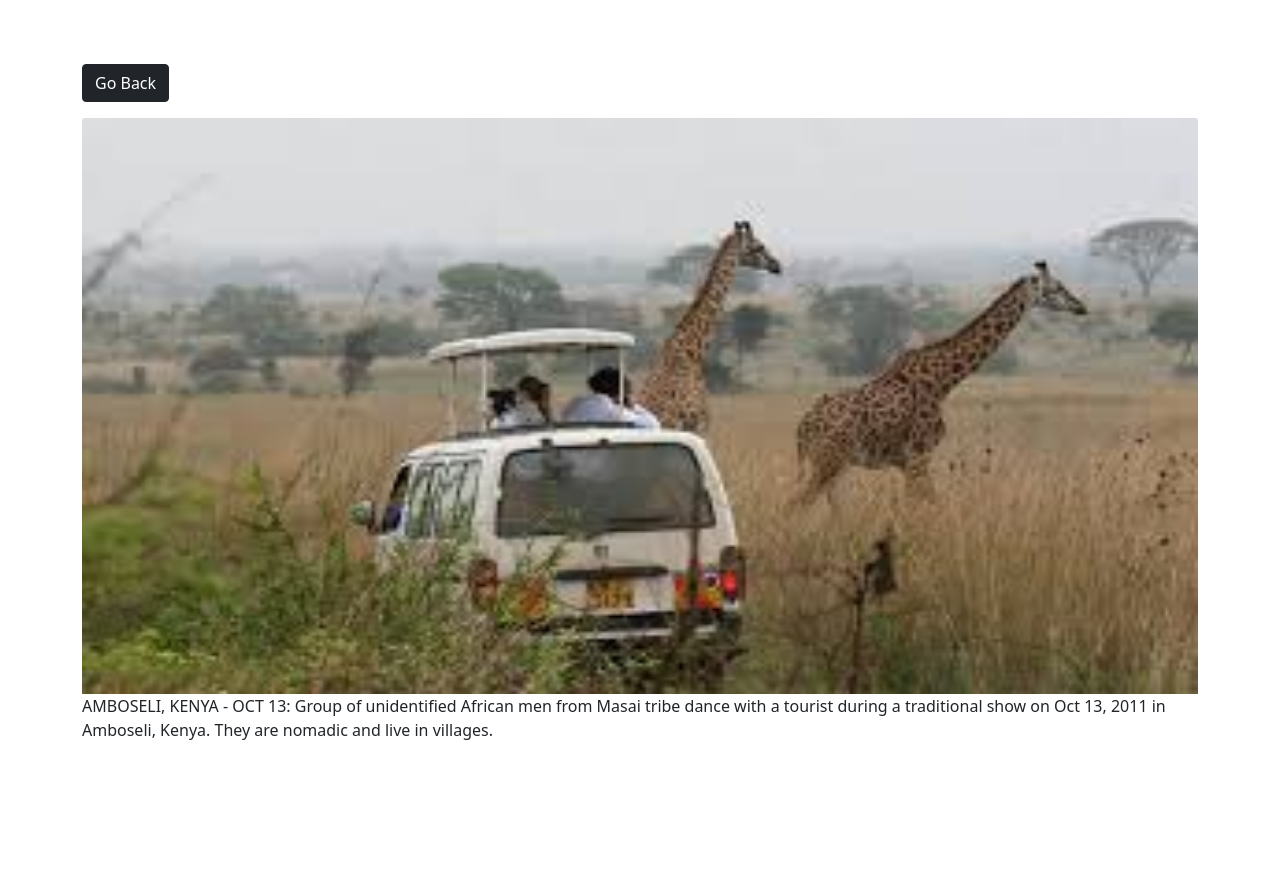
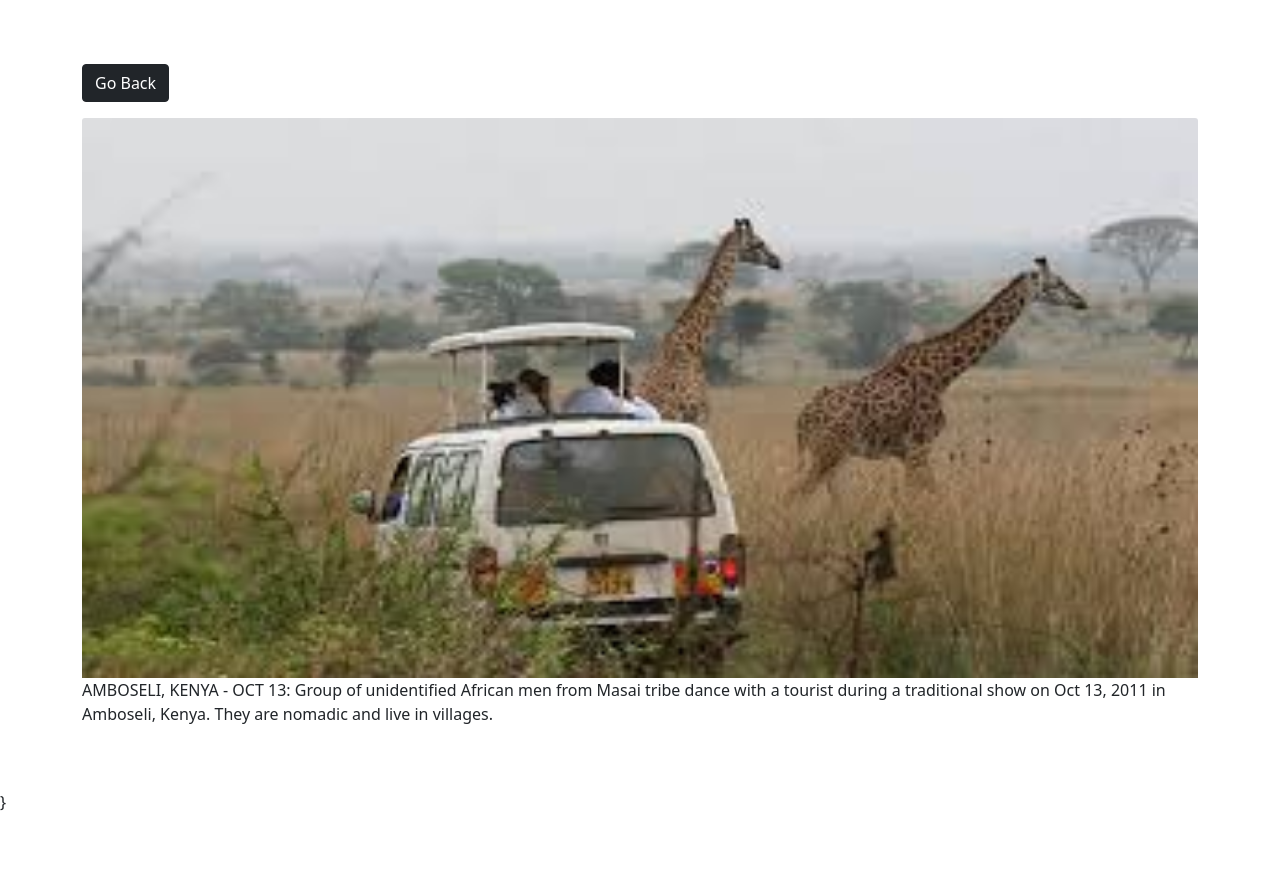
Before and after one commit to Olliemint/Django-photogallery, a Django app: page /photo/15/ in a window 1280 px wide. After the commit the page ends 811 px from the top, so only its background shows below. Run offline with Django 4.2, Linux system fonts and the light colour scheme; data comes from the database, SQL or seed files in the repository.

Commit message:
fix css not updating & added layout html

```diff
--- a/photos/static/css/main.css
+++ b/photos/static/css/main.css
@@ -8,3 +8,6 @@
     color: black !important;
 
 }
+.singlephoto img{
+    height: 70vh;
+}
--- /dev/null
+++ b/photos/templates/photos/layout.html
@@ -0,0 +1,24 @@
+
+
+<!DOCTYPE html>
+<html lang="en">
+<head>
+    <meta charset="UTF-8">
+    <meta http-equiv="X-UA-Compatible" content="IE=edge">
+    <meta name="viewport" content="width=device-width, initial-scale=1.0">
+    <link href="https://cdn.jsdelivr.net/npm/bootstrap@5.0.2/dist/css/bootstrap.min.css" rel="stylesheet" integrity="sha384-EVSTQN3/azprG1Anm3QDgpJLIm9Nao0Yz1ztcQTwFspd3yD65VohhpuuCOmLASjC" crossorigin="anonymous">
+    {% load static %}
+
+    <!-- CSS CUSTOM -->
+    <link rel="stylesheet" type="text/css" href='{% static '/css/main.css' %}?{% now "U" %}'>
+
+    <title>Gallery</title>
+</head>
+<body>
+
+    {% block content %}
+
+    {% endblock %}}
+
+</body>
+</html>
--- a/photos/templates/photos/photo.html
+++ b/photos/templates/photos/photo.html
@@ -1,20 +1,13 @@
-<!DOCTYPE html>
-<html lang="en">
-<head>
-    <meta charset="UTF-8">
-    <meta http-equiv="X-UA-Compatible" content="IE=edge">
-    <meta name="viewport" content="width=device-width, initial-scale=1.0">
-    <link href="https://cdn.jsdelivr.net/npm/bootstrap@5.0.2/dist/css/bootstrap.min.css" rel="stylesheet" integrity="sha384-EVSTQN3/azprG1Anm3QDgpJLIm9Nao0Yz1ztcQTwFspd3yD65VohhpuuCOmLASjC" crossorigin="anonymous">
+{% extends 'photos/layout.html' %}
 
-    <title>Photo</title>
-</head>
-<body class="m-5">
+{% block content %}
+<div class="m-5">
     <div class="container">
         <div class="row justify-content-center">
             <div class="col">
                 <a class="btn btn-dark my-3" href="{% url 'gallery' %}">Go Back</a>
-                <div style="height: 90vh;">
-                    <img style="max-width: 100%;max-height: 80%;" src="{{ photo.image.url}}" class="card-img-top" alt="...">
+                <div class="singlephoto">
+                    <img src="{{ photo.image.url}}" class="card-img-top" alt="...">
                     <p>{{ photo.description }}</p>
 
 
@@ -24,5 +17,5 @@
         </div>
     </div>
 
-</body>
-</html>
+</div>
+{% endblock %}
```
Also changed, not shown: photos/templates/photos/add.html (+5 -12 lines), photos/templates/photos/gallery.html (+6 -14 lines).
